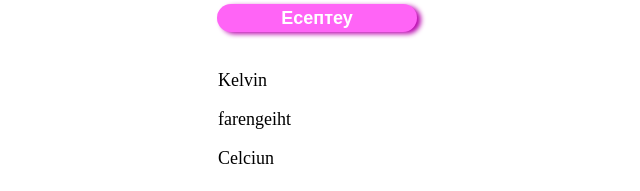
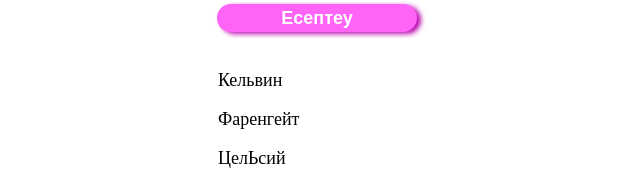
Before and after one commit to aidana2004/Temp, a plain HTML site: page index.html in a window 1280 px wide. Shown: the part 183-374 px from the top of the page, 322-962 px from the left. Drawn offline with Linux system fonts and the light colour scheme.

Commit message:
Update index.html

```diff
--- a/index.html
+++ b/index.html
@@ -57,9 +57,9 @@
 			<button type="submit">Есептеу</button>
 		</form>
 		<div class="divP">
-			<p>Kelvin <span id="k"></span></p>
-			<p>farengeiht <span id="f"></span></p>
-			<p>Celciun <span id="c"></span></p>
+			<p>Кельвин <span id="k"></span></p>
+			<p>Фаренгейт <span id="f"></span></p>
+			<p>ЦелЬсий <span id="c"></span></p>
 		</div>
 		<div class="divP">
 			<p>Цельсий шкаласын "c" таңбасымен белгілеңіз</p>
```
